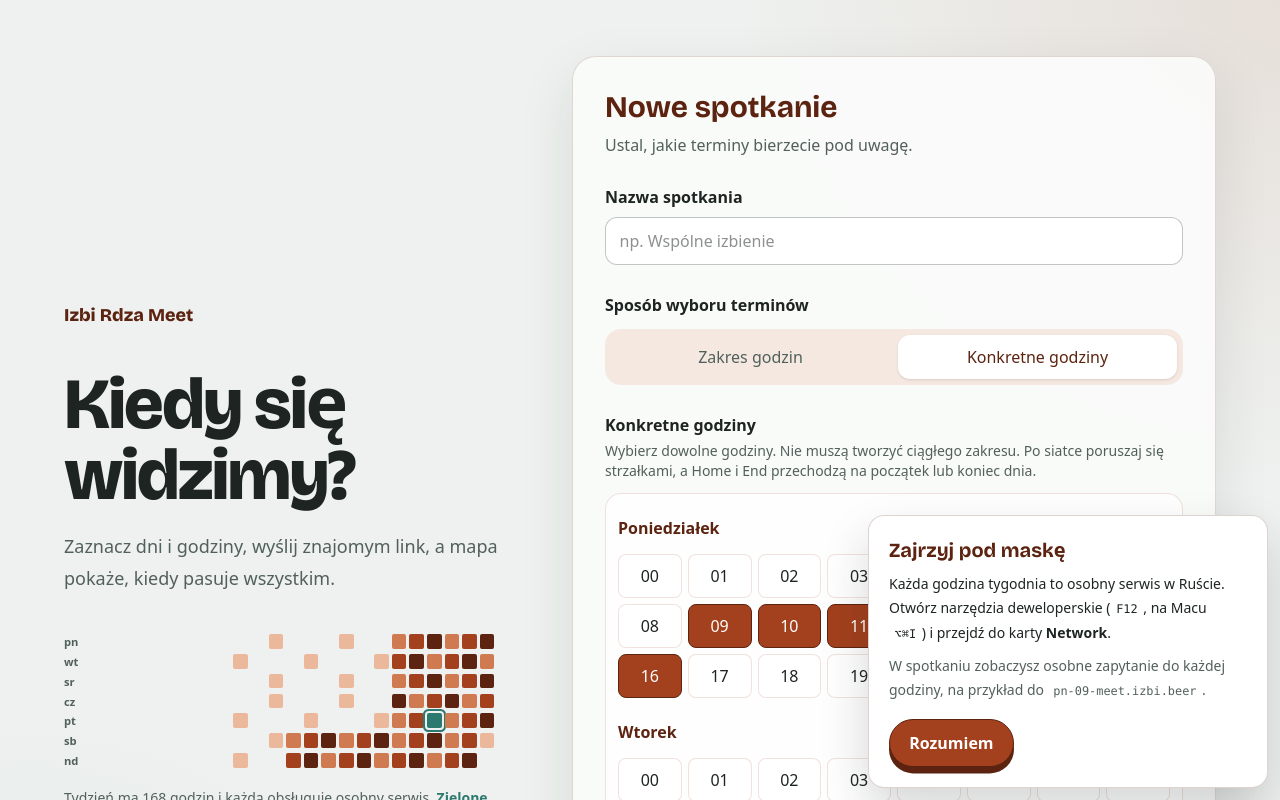
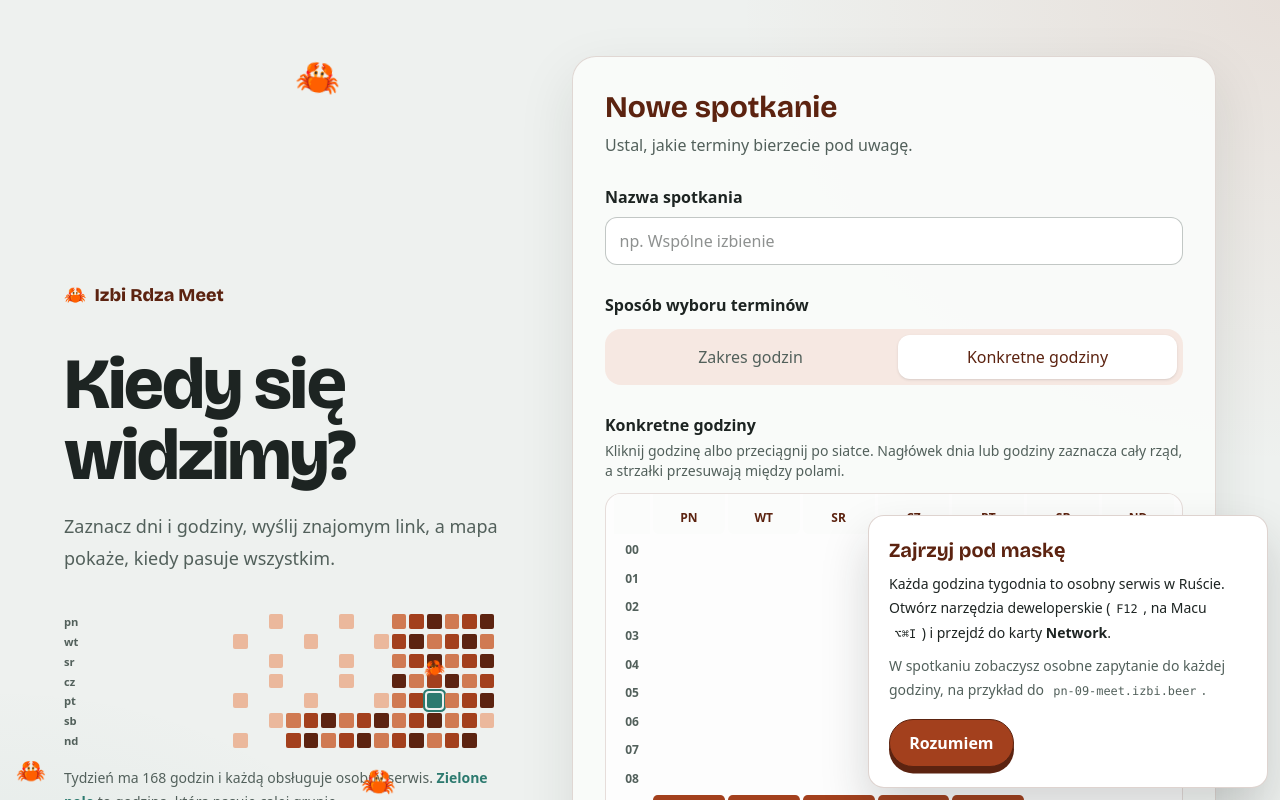
Before and after one commit to wikipop/IzbiRdzaSpotkanie, a Nuxt app in the folder frontend/: page / in a window 1280 px wide. Both pictures are taken after a click on the button "Konkretne godziny". Shown: the top 800 px of the page. Built offline with nearby package versions, Linux system fonts and the light colour scheme.

Commit message:
feat(frontend): paintable week grid for explicit hours and a crab parade

```diff
--- a/frontend/app/app.vue
+++ b/frontend/app/app.vue
@@ -2,5 +2,6 @@
   <NuxtRouteAnnouncer />
   <a class="skip-link" href="#main-content">Przejdź do treści</a>
   <NuxtPage />
+  <CrabParade />
   <DevtoolsHint />
 </template>
--- /dev/null
+++ b/frontend/app/components/CrabParade.vue
@@ -0,0 +1,81 @@
+<template>
+  <!-- Ferris and friends: purely decorative, never focusable and never in the way of a click. -->
+  <div class="crab-parade" aria-hidden="true">
+    <span class="crab crab-walker">🦀</span>
+    <span class="crab crab-flyer">🦀</span>
+    <span class="crab crab-hopper">🦀</span>
+  </div>
+</template>
+
+<style scoped>
+.crab-parade {
+  position: fixed;
+  inset: 0;
+  z-index: 30;
+  overflow: hidden;
+  pointer-events: none;
+}
+
+.crab {
+  position: absolute;
+  line-height: 1;
+  user-select: none;
+}
+
+/* Crabs walk sideways, so this one scuttles along the bottom edge and back. */
+.crab-walker {
+  bottom: 0.4rem;
+  left: 0;
+  font-size: 1.75rem;
+  animation:
+    crab-walk 26s linear infinite alternate,
+    crab-scuttle 0.32s ease-in-out infinite alternate;
+}
+
+.crab-flyer {
+  top: 12%;
+  left: 0;
+  font-size: 2.25rem;
+  animation: crab-fly 19s ease-in-out 4s infinite;
+}
+
+.crab-hopper {
+  bottom: 0.6rem;
+  left: 1rem;
+  font-size: 1.5rem;
+  animation: crab-hop 3.6s cubic-bezier(0.3, 0, 0.4, 1) 1s infinite;
+}
+
+@keyframes crab-walk {
+  from { translate: -3rem 0; }
+  to { translate: calc(100vw + 1rem) 0; }
+}
+
+@keyframes crab-scuttle {
+  from { rotate: -7deg; }
+  to { rotate: 7deg; }
+}
+
+@keyframes crab-fly {
+  0% { transform: translate(-4rem, 0) rotate(-12deg); }
+  25% { transform: translate(25vw, -2.5rem) rotate(10deg); }
+  50% { transform: translate(52vw, 1.5rem) rotate(-8deg); }
+  75% { transform: translate(78vw, -2rem) rotate(14deg); }
+  /* Out of view for the rest of the cycle so the sky is not always busy. */
+  85%, 100% { transform: translate(calc(100vw + 4rem), 0) rotate(0deg); }
+}
+
+@keyframes crab-hop {
+  0%, 55%, 100% { transform: translateY(0) scale(1, 1); }
+  60% { transform: translateY(0) scale(1.15, 0.85); }
+  72% { transform: translateY(-2.4rem) scale(0.95, 1.08) rotate(-10deg); }
+  84% { transform: translateY(0) scale(1.1, 0.9); }
+  90% { transform: translateY(-0.6rem) scale(1, 1); }
+}
+
+@media (prefers-reduced-motion: reduce) {
+  .crab-parade {
+    display: none;
+  }
+}
+</style>
--- a/frontend/app/pages/e/[eventId].vue
+++ b/frontend/app/pages/e/[eventId].vue
@@ -389,7 +389,7 @@ else failInitialEventLoad()
       </NuxtLink>
 
       <section v-if="loadState === 'loading'" class="paper-card mt-8 p-8" aria-live="polite">
-        <p class="font-display text-2xl text-rust-dark">Otwieram notes spotkania…</p>
+        <p class="font-display text-2xl text-rust-dark"><span class="inline-block animate-bounce" aria-hidden="true">🦀</span> Otwieram notes spotkania…</p>
       </section>
 
       <section v-else-if="loadState === 'not-found'" class="paper-card mt-8 p-8 text-center">
--- a/frontend/app/pages/index.vue
+++ b/frontend/app/pages/index.vue
@@ -61,13 +61,86 @@ function toggleSlot(slot: SlotId): void {
   errors.value.slots = undefined
 }
 
+const hours = Array.from({ length: 24 }, (_, hour) => hour)
+const selectedSet = computed(() => new Set(selectedSlots.value))
+// A drag selects the rectangle between its first cell and the current one, so fast mouse
+// moves that skip cells still fill every hour in between.
+let paint: { target: boolean; anchor: SlotId; base: Set<SlotId> } | null = null
+let pointerPainted = false
+
+function hourLabel(hour: number): string {
+  return `${String(hour).padStart(2, '0')}:00`
+}
+
+function setSlots(slots: SlotId[], selected: boolean): void {
+  const next = new Set(selectedSlots.value)
+  for (const slot of slots) {
+    if (selected) next.add(slot)
+    else next.delete(slot)
+  }
+  selectedSlots.value = [...next]
+  errors.value.slots = undefined
+}
+
+function daySlots(day: Weekday): SlotId[] {
+  return hours.map(hour => slotId(day, hour))
+}
+
+function hourSlots(hour: number): SlotId[] {
+  return weekdays.map(day => slotId(day, hour))
+}
+
+function allSelected(slots: SlotId[]): boolean {
+  return slots.every(slot => selectedSet.value.has(slot))
+}
+
+function toggleWholeHour(hour: number): void {
+  setSlots(hourSlots(hour), !allSelected(hourSlots(hour)))
+}
+
+// Mouse and pen paint by dragging; touch keeps native scrolling and toggles on tap.
+function beginSlotPaint(event: PointerEvent, slot: SlotId): void {
+  if (event.pointerType === 'touch' || event.button !== 0) return
+  event.preventDefault()
+  paint = { target: !selectedSet.value.has(slot), anchor: slot, base: new Set(selectedSlots.value) }
+  pointerPainted = true
+  explicitActiveSlot.value = slot
+  continueSlotPaint(slot)
+}
+
+function continueSlotPaint(slot: SlotId): void {
+  if (!paint) return
+  const [anchorDay, anchorHour] = [weekdays.indexOf(paint.anchor.slice(0, 2) as Weekday), Number(paint.anchor.slice(3))]
+  const [day, hour] = [weekdays.indexOf(slot.slice(0, 2) as Weekday), Number(slot.slice(3))]
+  const next = new Set(paint.base)
+  for (let d = Math.min(anchorDay, day); d <= Math.max(anchorDay, day); d++) {
+    for (let h = Math.min(anchorHour, hour); h <= Math.max(anchorHour, hour); h++) {
+      const cell = slotId(weekdays[d]!, h)
+      if (paint.target) next.add(cell)
+      else next.delete(cell)
+    }
+  }
+  selectedSlots.value = [...next]
+  errors.value.slots = undefined
+}
+
+function endSlotPaint(): void {
+  paint = null
+  // The click that follows pointerup has already been handled by the paint.
+  setTimeout(() => { pointerPainted = false }, 0)
+}
+
+function clickSlot(slot: SlotId): void {
+  explicitActiveSlot.value = slot
+  if (pointerPainted) return
+  toggleSlot(slot)
+}
+
+onMounted(() => window.addEventListener('pointerup', endSlotPaint))
+onBeforeUnmount(() => window.removeEventListener('pointerup', endSlotPaint))
+
 function toggleWholeDay(day: Weekday): void {
-  const daySlots = Array.from({ length: 24 }, (_, hour) => slotId(day, hour))
-  const allSelected = daySlots.every(slot => selectedSlots.value.includes(slot))
-  selectedSlots.value = allSelected
-    ? selectedSlots.value.filter(slot => !daySlots.includes(slot))
-    : [...new Set([...selectedSlots.value, ...daySlots])]
-  errors.value.slots = undefined
+  setSlots(daySlots(day), !allSelected(daySlots(day)))
 }
 
 function explicitTabIndex(slot: SlotId): 0 | -1 {
@@ -85,10 +158,10 @@ function handleExplicitSlotKeydown(event: KeyboardEvent, day: Weekday, hour: num
   let nextDay = dayIndex
   let nextHour = hour
 
-  if (event.key === 'ArrowLeft') nextHour = Math.max(0, hour - 1)
-  else if (event.key === 'ArrowRight') nextHour = Math.min(23, hour + 1)
-  else if (event.key === 'ArrowUp') nextDay = Math.max(0, dayIndex - 1)
-  else if (event.key === 'ArrowDown') nextDay = Math.min(weekdays.length - 1, dayIndex + 1)
+  if (event.key === 'ArrowLeft') nextDay = Math.max(0, dayIndex - 1)
+  else if (event.key === 'ArrowRight') nextDay = Math.min(weekdays.length - 1, dayIndex + 1)
+  else if (event.key === 'ArrowUp') nextHour = Math.max(0, hour - 1)
+  else if (event.key === 'ArrowDown') nextHour = Math.min(23, hour + 1)
   else if (event.key === 'Home') nextHour = 0
   else if (event.key === 'End') nextHour = 23
   else return
@@ -150,8 +223,8 @@ async function createEvent(): Promise<void> {
   <div class="min-h-screen px-4 py-8 sm:px-8 sm:py-14">
     <main id="main-content" class="mx-auto grid w-full max-w-6xl gap-8 lg:grid-cols-[0.85fr_1.15fr] lg:items-center">
       <section aria-labelledby="page-title" class="min-w-0 py-2">
-        <p class="font-display text-lg font-extrabold text-rust-dark">
-          Izbi Rdza Meet
+        <p class="wordmark inline-flex items-center gap-2 font-display text-lg font-extrabold text-rust-dark">
+          <span class="wordmark-crab" aria-hidden="true">🦀</span> Izbi Rdza Meet
         </p>
         <h1 id="page-title" class="mt-10 max-w-xl font-display text-5xl leading-[0.98] font-extrabold tracking-[-0.03em] text-ink sm:text-7xl">
           Kiedy się widzimy?
@@ -169,7 +242,9 @@ async function createEvent(): Promise<void> {
                 :key="hour"
                 class="hero-week-cell"
                 :class="level === 'shared' ? 'is-shared' : `is-${level}`"
-              />
+              >
+                <span v-if="level === 'shared'" class="hero-crab">🦀</span>
+              </span>
             </template>
           </div>
           <figcaption class="mt-4 text-sm leading-6 text-ink-soft">
@@ -256,35 +331,56 @@ async function createEvent(): Promise<void> {
 
           <fieldset v-else :aria-describedby="errors.slots ? 'event-slots-error event-slots-hint' : 'event-slots-hint'">
             <legend class="font-bold">Konkretne godziny</legend>
-            <p id="event-slots-hint" class="mt-1 text-sm text-ink-soft">Wybierz dowolne godziny. Nie muszą tworzyć ciągłego zakresu. Po siatce poruszaj się strzałkami, a Home i End przechodzą na początek lub koniec dnia.</p>
-            <div class="mt-3 max-h-[28rem] space-y-3 overflow-y-auto rounded-2xl border border-rust/15 bg-white/70 p-3">
-              <section v-for="day in weekdays" :key="day" :aria-labelledby="`explicit-${day}`">
-                <div class="flex items-center justify-between gap-3">
-                  <h3 :id="`explicit-${day}`" class="font-bold text-rust-dark">{{ weekdayLabels[day] }}</h3>
-                  <button type="button" class="min-h-11 px-2 text-xs font-bold text-rust-dark underline underline-offset-2" :aria-label="`${Array.from({ length: 24 }, (_, hour) => slotId(day, hour)).every(slot => selectedSlots.includes(slot)) ? 'Wyczyść' : 'Wybierz'} cały dzień: ${weekdayLabels[day]}`" @click="toggleWholeDay(day)">
-                    {{ Array.from({ length: 24 }, (_, hour) => slotId(day, hour)).every(slot => selectedSlots.includes(slot)) ? 'Wyczyść dzień' : 'Cały dzień' }}
+            <p id="event-slots-hint" class="mt-1 text-sm text-ink-soft">
+              Kliknij godzinę albo przeciągnij po siatce. Nagłówek dnia lub godziny zaznacza cały rząd, a strzałki przesuwają między polami.
+            </p>
+            <div class="slot-picker-scroll mt-3">
+              <div class="slot-picker" role="group" aria-label="Godziny tygodnia">
+                <span class="slot-picker-corner" aria-hidden="true" />
+                <button
+                  v-for="day in weekdays"
+                  :key="day"
+                  type="button"
+                  class="slot-picker-head"
+                  :aria-label="`${allSelected(daySlots(day)) ? 'Wyczyść' : 'Wybierz'} cały dzień: ${weekdayLabels[day]}`"
+                  @click="toggleWholeDay(day)"
+                >
+                  {{ day.toUpperCase() }}
+                </button>
+                <template v-for="hour in hours" :key="hour">
+                  <button
+                    type="button"
+                    class="slot-picker-hour"
+                    :aria-label="`${allSelected(hourSlots(hour)) ? 'Wyczyść' : 'Wybierz'} godzinę ${hourLabel(hour)} we wszystkie dni`"
+                    @click="toggleWholeHour(hour)"
+                  >
+                    {{ String(hour).padStart(2, '0') }}
                   </button>
-                </div>
-                <div class="mt-1 grid grid-cols-4 gap-1.5 sm:grid-cols-8">
                   <button
-                    v-for="hour in 24"
-                    :id="`slot-${day}-${String(hour - 1).padStart(2, '0')}`"
-                    :key="hour"
+                    v-for="day in weekdays"
+                    :id="`slot-${slotId(day, hour)}`"
+                    :key="day"
                     type="button"
-                    class="min-h-11 rounded-lg border px-1 text-xs font-bold"
-                    :class="selectedSlots.includes(slotId(day, hour - 1)) ? 'border-rust-dark bg-rust text-white' : 'border-rust/15 bg-white text-ink'"
-                    :aria-pressed="selectedSlots.includes(slotId(day, hour - 1))"
-                    :tabindex="explicitTabIndex(slotId(day, hour - 1))"
-                    @focus="explicitActiveSlot = slotId(day, hour - 1)"
-                    @keydown="handleExplicitSlotKeydown($event, day, hour - 1)"
-                    @click="toggleSlot(slotId(day, hour - 1))"
-                  >
-                    {{ String(hour - 1).padStart(2, '0') }}
-                  </button>
-                </div>
-              </section>
+                    class="slot-picker-cell"
+                    :class="{ 'is-selected': selectedSet.has(slotId(day, hour)) }"
+                    :aria-label="`${weekdayLabels[day]}, ${hourLabel(hour)}`"
+                    :aria-pressed="selectedSet.has(slotId(day, hour))"
+                    :tabindex="explicitTabIndex(slotId(day, hour))"
+                    @focus="explicitActiveSlot = slotId(day, hour)"
+                    @keydown="handleExplicitSlotKeydown($event, day, hour)"
+                    @pointerdown="beginSlotPaint($event, slotId(day, hour))"
+                    @pointerenter="continueSlotPaint(slotId(day, hour))"
+                    @click="clickSlot(slotId(day, hour))"
+                  />
+                </template>
+              </div>
             </div>
-            <p class="mt-2 text-sm text-ink-soft">Wybrano: <strong>{{ selectedSlots.length }}</strong></p>
+            <div class="mt-2 flex items-center justify-between gap-3 text-sm text-ink-soft">
+              <p>Wybrano: <strong>{{ selectedSlots.length }}</strong> godz.</p>
+              <button v-if="selectedSlots.length" type="button" class="min-h-11 px-2 font-bold text-rust-dark underline underline-offset-2" @click="selectedSlots = []">
+                Wyczyść wszystko
+              </button>
+            </div>
             <p v-if="errors.slots" id="event-slots-error" class="error-text mt-2 text-sm">{{ errors.slots }}</p>
           </fieldset>
 
@@ -302,6 +398,70 @@ async function createEvent(): Promise<void> {
 </template>
 
 <style scoped>
+.slot-picker-scroll {
+  max-height: 24rem;
+  overflow-y: auto;
+  border: 1px solid rgb(92 35 16 / 15%);
+  border-radius: 1rem;
+  background: rgb(255 255 255 / 70%);
+  padding: 0 0.5rem 0.5rem;
+}
+
+.slot-picker {
+  display: grid;
+  grid-template-columns: 2.25rem repeat(7, minmax(0, 1fr));
+  gap: 3px;
+  user-select: none;
+}
+
+.slot-picker-corner,
+.slot-picker-head {
+  position: sticky;
+  top: 0;
+  z-index: 1;
+  background: #fbfcfb;
+  padding-top: 0.5rem;
+}
+
+.slot-picker-head {
+  min-height: 2.5rem;
+  border-radius: 0 0 0.4rem 0.4rem;
+  color: var(--color-rust-dark);
+  font-size: 0.75rem;
+  font-weight: 800;
+}
+
+.slot-picker-hour {
+  color: var(--color-ink-soft);
+  font-size: 0.75rem;
+  font-variant-numeric: tabular-nums;
+  font-weight: 700;
+}
+
+.slot-picker-head:hover,
+.slot-picker-hour:hover {
+  color: var(--color-rust);
+}
+
+.slot-picker-cell {
+  min-height: 1.6rem;
+  border-radius: 0.3rem;
+  background: var(--color-steel);
+  transition: background 80ms ease;
+}
+
+.slot-picker-cell:hover {
+  background: var(--color-flake);
+}
+
+.slot-picker-cell.is-selected {
+  background: var(--color-rust);
+}
+
+.slot-picker-cell.is-selected:hover {
+  background: var(--color-rust-dark);
+}
+
 .hero-week {
   display: grid;
   grid-template-columns: 1.6rem repeat(24, minmax(0, 1fr));
@@ -326,6 +486,34 @@ async function createEvent(): Promise<void> {
 .hero-week-cell.is-3 { background: var(--color-rust); }
 .hero-week-cell.is-4 { background: var(--color-rust-dark); }
 
+.hero-week-cell {
+  position: relative;
+}
+
+.hero-crab {
+  position: absolute;
+  bottom: 120%;
+  left: 50%;
+  font-size: 1.1rem;
+  line-height: 1;
+  translate: -50% 0;
+  animation: hero-crab-hop 1.4s cubic-bezier(0.3, 0, 0.4, 1) infinite;
+}
+
+@keyframes hero-crab-hop {
+  0%, 40%, 100% { transform: translateY(0); }
+  65% { transform: translateY(-0.9rem) rotate(-12deg); }
+}
+
+.wordmark-crab {
+  display: inline-block;
+  transition: transform 200ms ease;
+}
+
+.wordmark:hover .wordmark-crab {
+  transform: translateY(-0.35rem) rotate(-15deg);
+}
+
 .hero-week-cell.is-shared {
   background: var(--color-verdigris);
   box-shadow: 0 0 0 2px var(--color-paper), 0 0 0 4px var(--color-verdigris);
```
Also changed, not shown: 1 other file (tests, documents, lock files or other folders).
